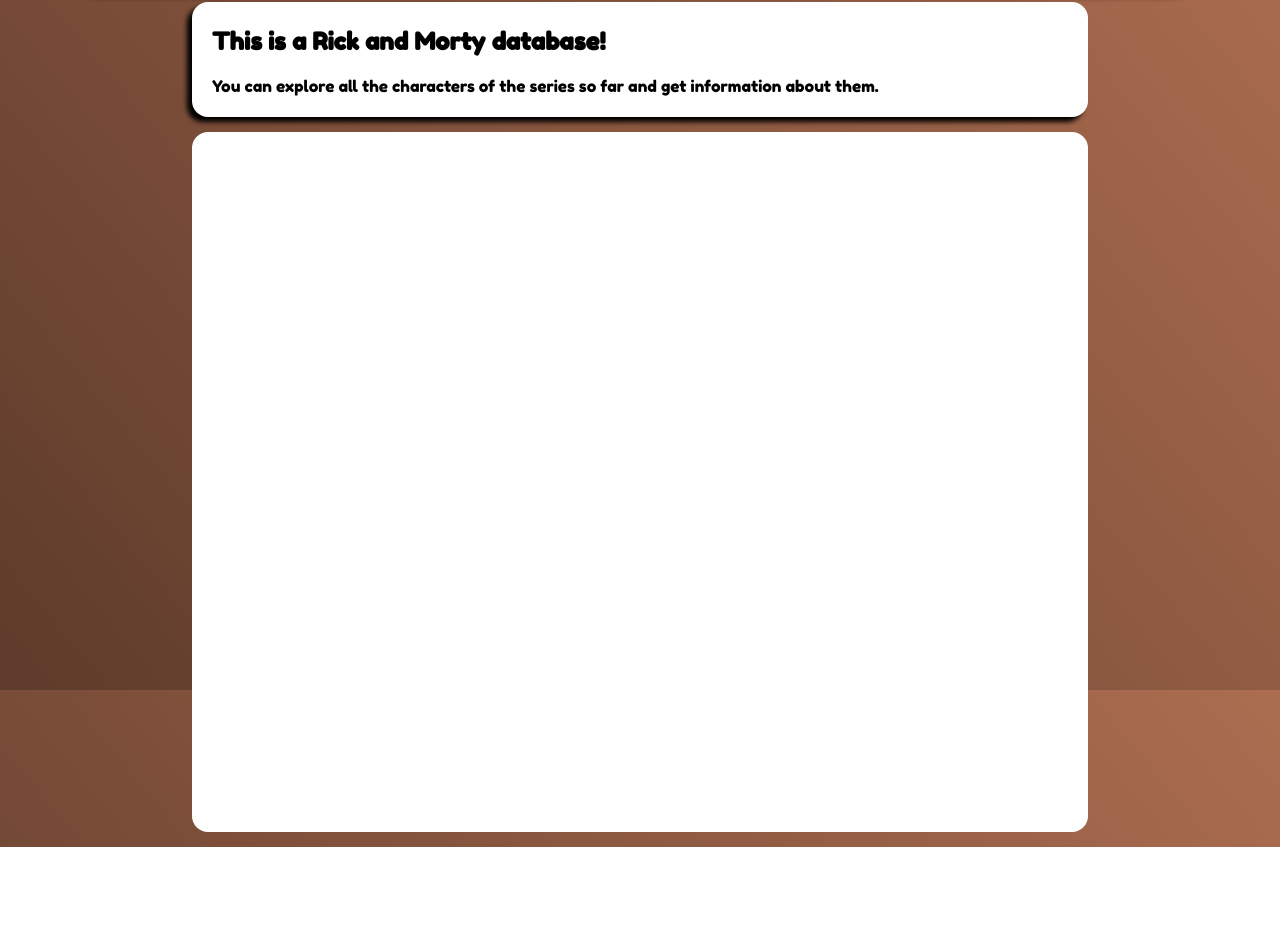
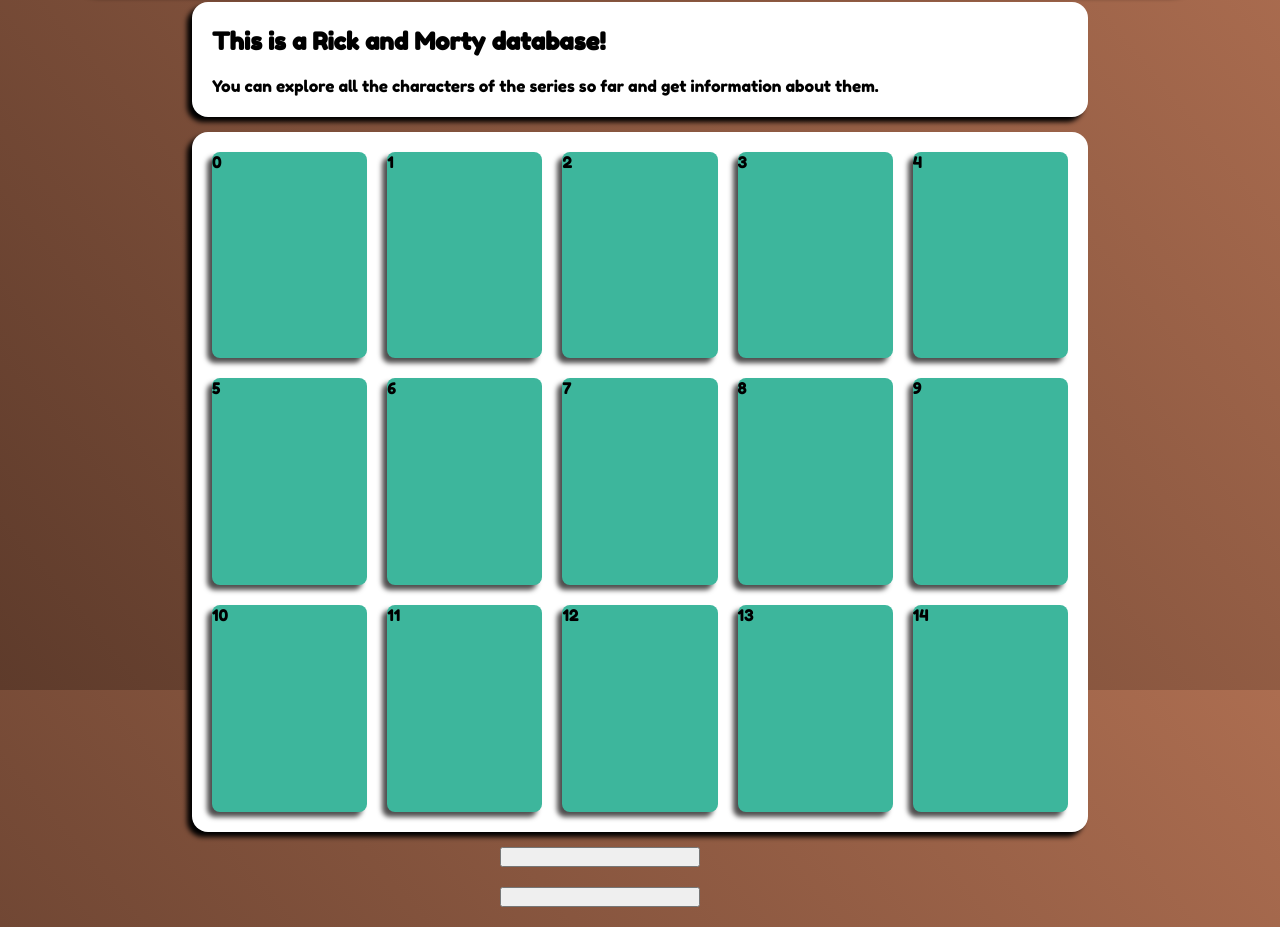
Before and after one commit to casimuerto-dev/Rick-and-Morty-Tribute-2.0, a React app: page / in a window 1280 px wide. Shown: the part 110-1037 px from the top of the page. Before the commit the page ends 957 px from the top, so only its background shows below. Built offline with nearby package versions, Linux system fonts and the light colour scheme.

Commit message:
Add InfoCard component, its animation and some basic logic to try it

```diff
--- a/src/app/App.js
+++ b/src/app/App.js
@@ -2,13 +2,47 @@
 import { Header } from "./components/header/Header";
 import { Explanation } from "./components/Explanation/Explanation";
 import { MainContainer } from "./components/MainContainer/MainContainer";
+import { InfoCard } from "./components/InfoCard/InfoCard";
+
+const cards = () => {
+	let workArray = [];
+	for (let i = 0; i <= 29; i++) {
+		workArray.push(<InfoCard key={i} number={i} />);
+	}
+	return workArray;
+};
 
 function App() {
+	const allCards = cards();
+	const initialCards = allCards.slice(0, 15);
+	const restofCards = allCards.slice(15, 31);
+
+	console.log(initialCards);
+
+	const [shownArray, setShownArray] = React.useState(initialCards);
 	return (
 		<>
 			<Header />
 			<Explanation />
-			<MainContainer />
+			<MainContainer>{shownArray}</MainContainer>
+			<button
+				style={{
+					width: "200px",
+					height: "20px",
+					marginLeft: "500px",
+					marginBottom: "20px",
+				}}
+				onClick={() => setShownArray(initialCards)}
+			></button>
+			<button
+				style={{
+					width: "200px",
+					height: "20px",
+					marginLeft: "500px",
+					marginBottom: "20px",
+				}}
+				onClick={() => setShownArray(restofCards)}
+			></button>
 		</>
 	);
 }
--- /dev/null
+++ b/src/app/components/InfoCard/InfoCard.js
@@ -0,0 +1,7 @@
+import React from "react";
+import "./InfoCardStyles.css";
+const InfoCard = (props) => {
+	return <div className="InfoCard appear">{props.number}</div>;
+};
+
+export { InfoCard };
--- /dev/null
+++ b/src/app/components/InfoCard/InfoCardStyles.css
@@ -0,0 +1,32 @@
+@import "/src/globalVars.css";
+
+.InfoCard{
+  background-color: var(--main-color);
+  border-radius: 0.5em;
+  box-shadow: -5px 5px 5px 0px rgb(80, 79, 79);
+  transition: ease-in;
+  transition-duration: 0.2s;
+  }
+
+
+
+.appear{animation: 1s ease-in 0s 1 appear;}
+
+.unmount{background-color: red;
+}
+
+.InfoCard:hover{
+transform: translate(5px,-5px);
+box-shadow: -10px 10px 5px 0px rgb(80, 79, 79);
+
+}
+
+@keyframes appear {
+  0% {
+    opacity: 0;
+
+  }
+  100% {
+    opacity: 1;
+  }
+}
--- a/src/app/components/MainContainer/MainContainerStyles.css
+++ b/src/app/components/MainContainer/MainContainerStyles.css
@@ -4,8 +4,14 @@
   width: 70vw;
   height: 700px;
   background-color: white;
+  box-shadow: -5px 5px 5px 0px black;
   margin: 15px auto;
   border-radius: 1em;
-  padding: 10px;
+  padding: 20px;
   box-sizing: border-box;
+  display: grid;
+  grid-template-columns: 1fr 1fr 1fr 1fr 1fr;
+  grid-template-rows: 1fr 1fr 1fr;
+  grid-gap: 20px;
+
 }
```
